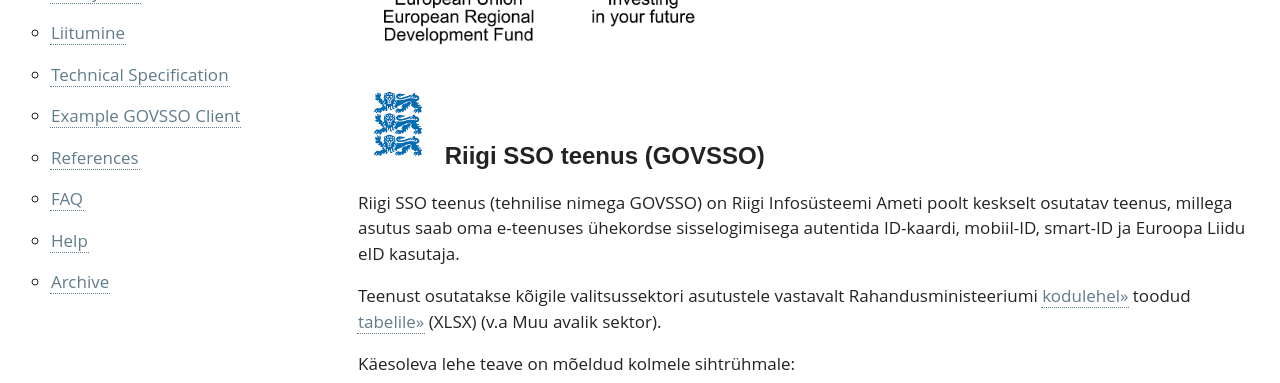
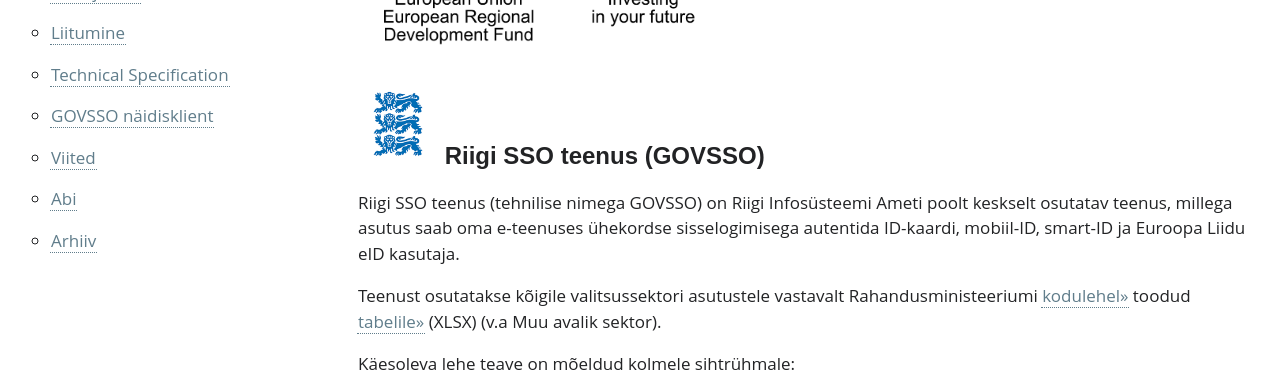
Before and after one commit to e-gov/GOVSSO, a Jekyll site: the page built from index.md, in a window 1280 px wide. Shown: the part 181-564 px from the top of the page. Built offline with Jekyll 4.4.1, drawn with Linux system fonts in a browser that asks for light colours.

Commit message:
Update Menu.yml

```diff
--- a/_data/Menu.yml
+++ b/_data/Menu.yml
@@ -8,13 +8,11 @@
   url: "/Application"
 - title: "Technical Specification"
   url: "/TechnicalSpecification"
-- title: "Example GOVSSO Client"
+- title: "GOVSSO näidisklient"
   url: "/Example"
-- title: "References"
+- title: "Viited"
   url: "/References"
-- title: "FAQ"
+- title: "Abi"
   url: "/Faq"
-- title: "Help"
-  url: "/Help"
-- title: "Archive"
+- title: "Arhiiv"
   url: "/Archive"
```
